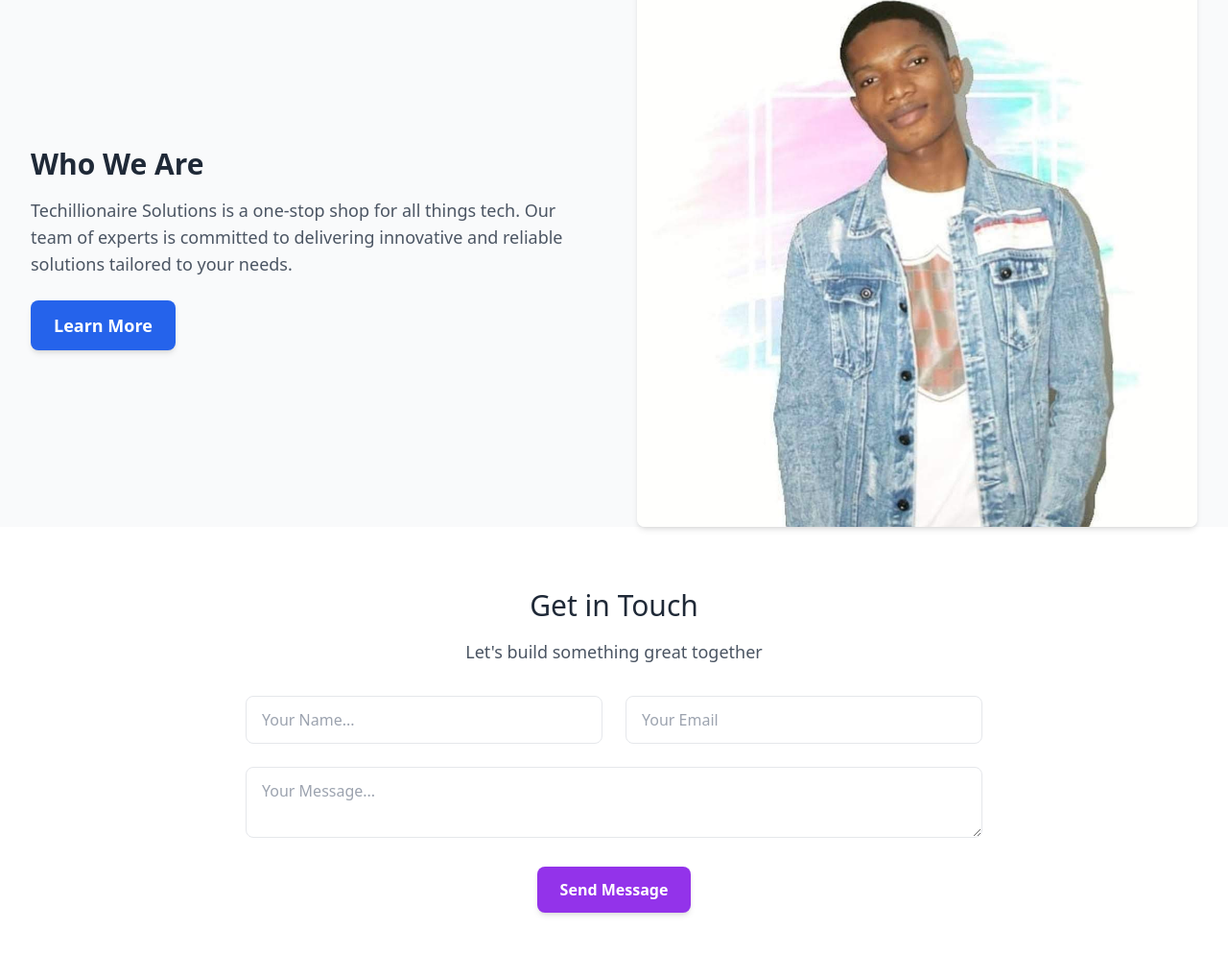
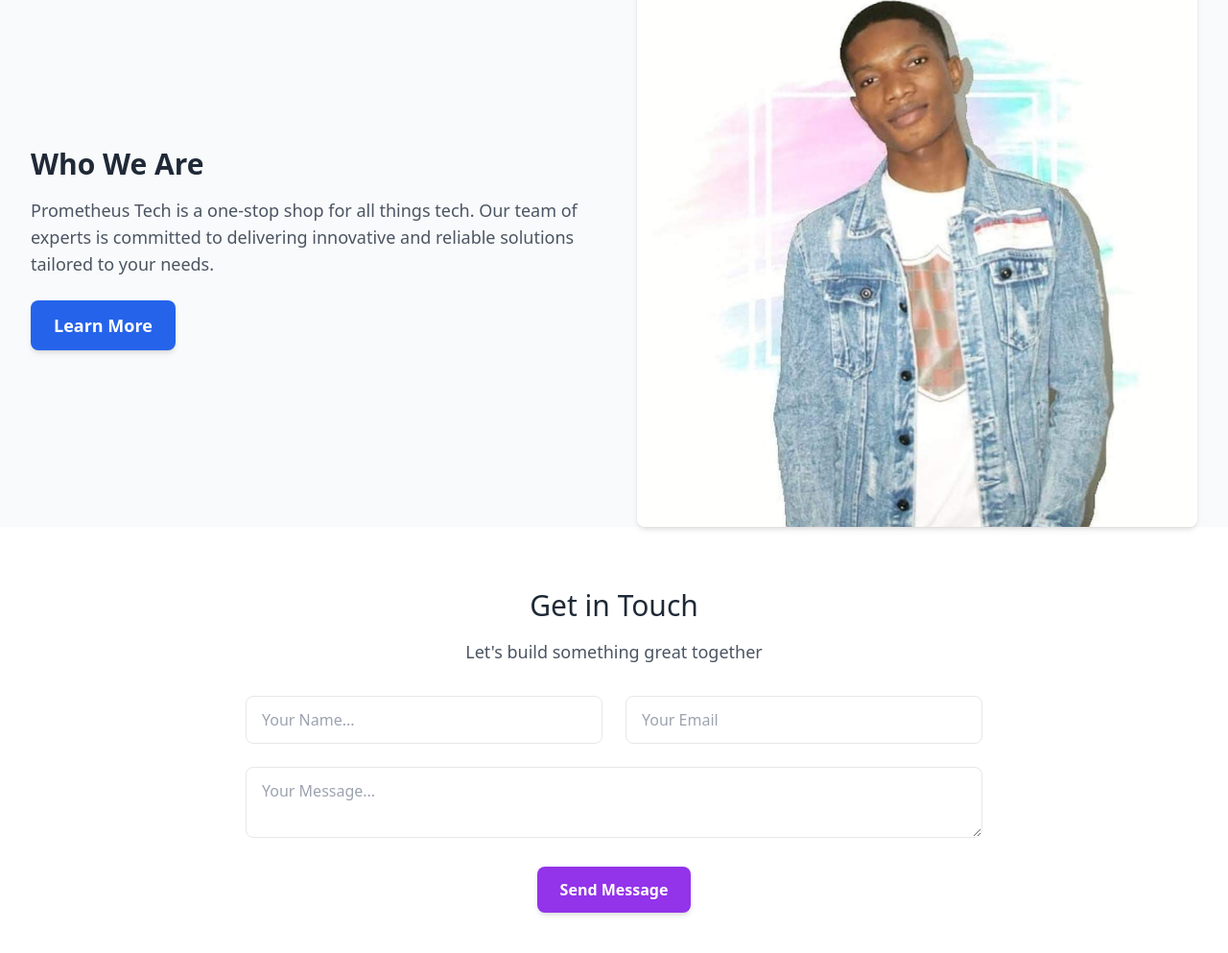
Before and after one commit to Iheagwaram/Tailwind-Project-I, a plain HTML site: page index.html in a window 1280 px wide. Shown: the part 1060-2053 px from the top of the page at 96% size. Drawn offline with nearby package versions, Linux system fonts and the light colour scheme.

Commit message:
first commit

```diff
--- a/index.html
+++ b/index.html
@@ -84,9 +84,9 @@
           <div class="lg:w-1/2 text-center lg:text-left">
             <h2 class="text-3xl font-bold">Who We Are</h2>
             <p class="mt-4 text-lg text-gray-600">
-              Techillionaire Solutions is a one-stop shop for all things tech. Our team of experts is committed to delivering innovative and reliable solutions tailored to your needs.
+              Prometheus Tech is a one-stop shop for all things tech. Our team of experts is committed to delivering innovative and reliable solutions tailored to your needs.
             </p>
-            <!-- Anchor Tag -->
+
             <div class="mt-6">
               <a href="#contact" class="px-6 py-3 bg-blue-600 text-white rounded-lg text-lg font-semibold shadow-md hover:bg-blue-700 inline-block">
                 Learn More
@@ -94,7 +94,6 @@
             </div>
           </div>
 
-          <!-- Image -->
           <div class="lg:w-1/2 mt-8 lg:mt-0">
             <img src="IMG-20230802-WA0000.jpg" alt="Tech Solutions" class="rounded-lg shadow-md">
           </div>
```
